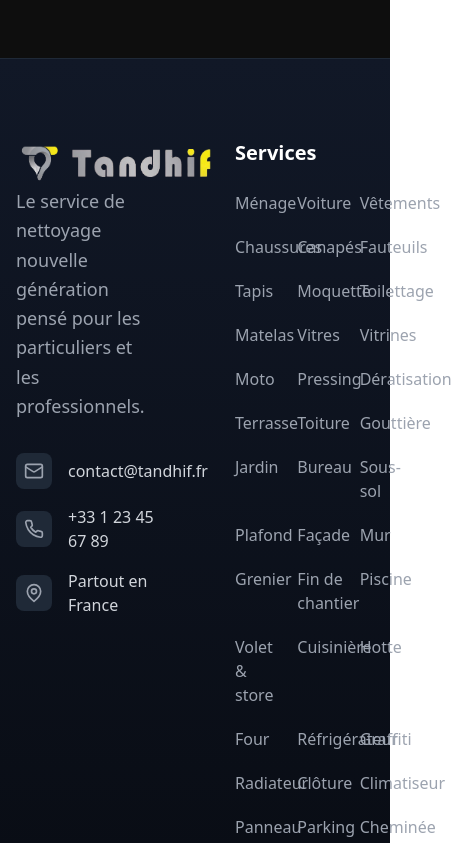
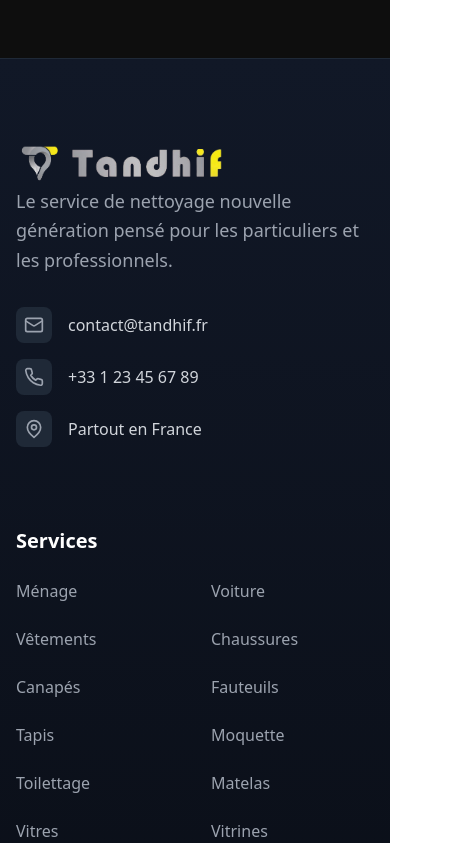
Before and after one commit to Anas2440/tandhif-landing-page, a React (Vite) app: page / in a window 390 px wide. Shown: the part 9300-10143 px from the top of the page, 452 px wide, since content can reach past the window. Built offline with nearby package versions, Linux system fonts and the light colour scheme.

Commit message:
scroll issue resolve

```diff
--- a/src/components/Footer.tsx
+++ b/src/components/Footer.tsx
@@ -36,7 +36,7 @@ const Footer: React.FC<FooterProps> = ({ isDark, translations, services, onNavig
         : 'bg-gradient-to-b from-gray-50 to-white border-gray-200'
     } border-t py-20`}>
       <div className="max-w-7xl mx-auto px-4 sm:px-6 lg:px-8">
-        <div className="grid grid-cols-2 md:grid-cols-2 lg:grid-cols-3 gap-20">
+        <div className="grid grid-cols-1 md:grid-cols-2 lg:grid-cols-3 gap-20">
           {/* Logo & Description */}
           <div className="lg:col-span-22">
             <div className="flex items-center space-x-2">
@@ -96,7 +96,7 @@ const Footer: React.FC<FooterProps> = ({ isDark, translations, services, onNavig
             <h3 className={`text-xl font-bold mb-6 ${isDark ? 'text-white' : 'text-black'}`}>
               {translations.footer.services}
             </h3>
-            <ul className="grid grid-cols-3 gap-y-5 gap-x-12">
+            <ul className="grid grid-cols-2 sm:grid-cols-3 gap-x-8 gap-y-6 sm:gap-x-4  sm:gap-y-5">
   {services.map((service, idx) => (
     <li key={idx}>
       <span className={`${isDark ? 'text-gray-400 hover:text-white' : 'text-gray-600 hover:text-black'}
@@ -106,7 +106,6 @@ const Footer: React.FC<FooterProps> = ({ isDark, translations, services, onNavig
     </li>
   ))}
 </ul>
-
           </div>
 
           {/* Quick Links */}
--- a/src/components/Header.tsx
+++ b/src/components/Header.tsx
@@ -82,7 +82,7 @@ const Header: React.FC<HeaderProps> = ({
         : 'bg-transparent'
     }`}>
       <div className="max-w-7xl mx-auto px-4 sm:px-6 lg:px-8">
-        <div className="flex items-center justify-between h-20">
+        <div className="flex items-center justify-between ">
           {/* Logo */}
           <div
             className="flex items-center cursor-pointer group"
```
Also changed, not shown: 54 other files (tests, documents, lock files or other folders).
